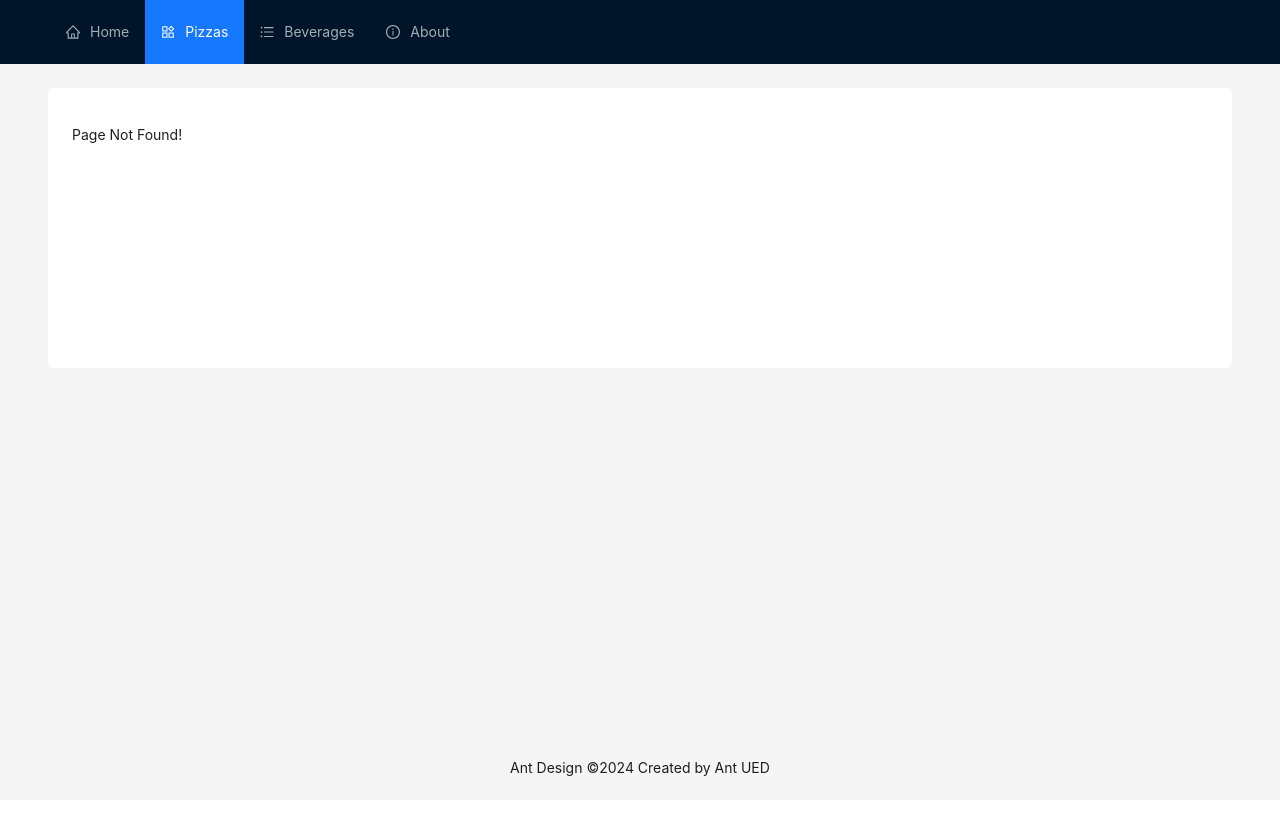
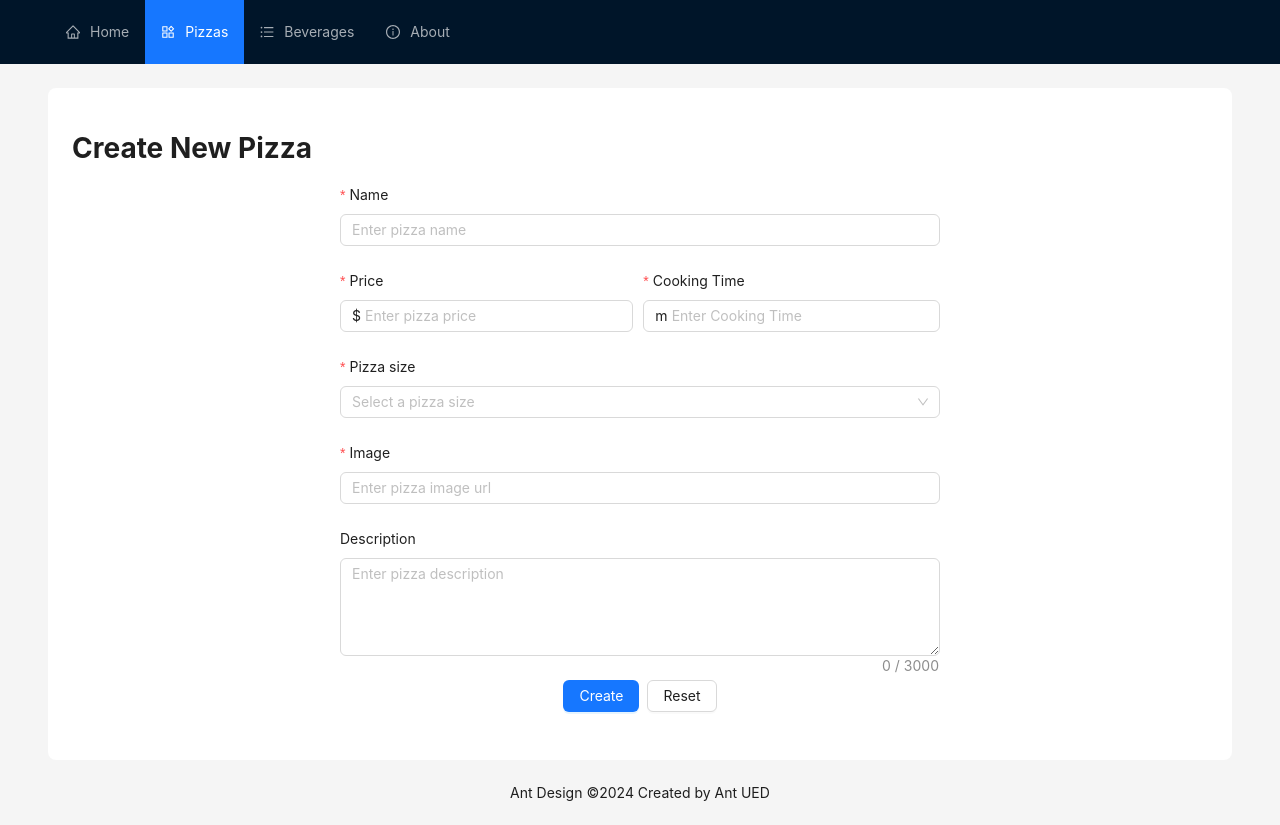
Before and after one commit to Artem0904/ReactPizzeria, a React (Create React App) app: page /pizzas/create in a window 1280 px wide. Before the commit this address had no page. Before the commit the page ends 800 px from the top, so only its background shows below. Built offline with nearby package versions, Linux system fonts and the light colour scheme; the HTML template or start-up script is replaced by a standard one.

Commit message:
Add create form

```diff
--- a/src/App.js
+++ b/src/App.js
@@ -1,6 +1,8 @@
 import React from 'react';
 import { BrowserRouter, Routes, Route, Outlet } from "react-router-dom";
 import Layout from './components/Layout';
+import Pizzas from './components/Pizzas';
+import CreateForm from './components/CreateForm';
 
 const App = () => {
   return (
@@ -8,7 +10,8 @@ const App = () => {
       <Routes>
         <Route path="/" element={<Layout />}>
           <Route index element={<p>Home</p>} />
-          <Route path="pizzas" element={<p>Pizzas</p>} />
+          <Route path="pizzas" element={<Pizzas/>}/>
+          <Route path="pizzas/create" element={<CreateForm />} />
           <Route path="beverages" element={<p>Beverages</p>} />
           <Route path="*" element={<p>Page Not Found!</p>} />
         </Route>
--- /dev/null
+++ b/src/components/CreateForm.js
@@ -0,0 +1,169 @@
+import React from 'react';
+import { Button, Checkbox, Form, Input, InputNumber, Select, Space, Upload } from 'antd';
+import TextArea from 'antd/es/input/TextArea';
+import { UploadOutlined } from '@ant-design/icons';
+const { Option } = Select;
+
+export default function CreateForm() {
+
+    const [form] = Form.useForm();
+
+    const onFinish = (values) => {
+        console.log(values);
+    };
+    const onReset = () => {
+        form.resetFields();
+    };
+    const normFile = (e) => {
+        if (Array.isArray(e)) {
+            return e;
+        }
+        return e?.file;
+    };
+
+    return (
+        <>
+            <h1>Create New Pizza</h1>
+            <Form
+                form={form}
+                name="control-hooks"
+                onFinish={onFinish}
+                style={{
+                    maxWidth: 600,
+                    margin: "auto"
+                }}
+                layout="vertical"
+            >
+                <Form.Item
+                    name="name"
+                    label="Name"
+                    rules={[
+                        {
+                            required: true,
+                        },
+                    ]}
+                    style={{
+                        flexGrow: 1
+                    }}
+
+                >
+                    <Input placeholder="Enter pizza name" />
+                </Form.Item>
+
+                <div style={col2}>
+
+                    <Form.Item
+                        name="price"
+                        label="Price"
+                        rules={[
+                            {
+                                required: true,
+                            },
+                        ]}
+                        style={{ flexGrow: 1 }}
+                    >
+                        <InputNumber
+                            style={{
+                                width: '100%',
+                            }}
+                            prefix="$"
+                            placeholder="Enter pizza price"
+                        />
+                    </Form.Item>
+
+                    <Form.Item
+                        name="cookingTimeMin"
+                        label="Cooking Time"
+                        rules={[
+                            {
+                                required: true,
+                            },
+                        ]}
+                        style={{ flexGrow: 1 }}
+                    >
+                        <InputNumber
+                            style={{
+                                width: '100%',
+                            }}
+                            prefix="m"
+                            placeholder="Enter Cooking Time"
+                        />
+                    </Form.Item>
+                </div>
+
+                <Form.Item
+                    name="pizzaSizeDiametr"
+                    label="Pizza size"
+                    rules={[
+                        {
+                            required: true,
+                        },
+                    ]}
+                >
+                    <Select
+                        placeholder="Select a pizza size"
+                        allowClear
+                    >
+                        <Option value="1">15</Option>
+                        <Option value="2">30</Option>
+                        <Option value="3">50</Option>
+                    </Select>
+                </Form.Item>
+
+                {/* <Form.Item
+                    name="imageUrl"
+                    label="Image"
+                    valuePropName="file"
+                    getValueFromEvent={normFile}
+                >
+                    <Upload>
+                        <Button icon={<UploadOutlined />}>Click to Choose a File</Button>
+                    </Upload>
+                </Form.Item> */}
+                <Form.Item
+                    name="imageUrl"
+                    label="Image"
+                    rules={[
+                        {
+                            required: true,
+                        },
+                    ]}
+                    style={{
+                        flexGrow: 1
+                    }}
+
+                >
+                    <Input placeholder="Enter pizza image url" />
+                </Form.Item>
+
+                <Form.Item
+                    name="description"
+                    label="Description"
+                >
+                    <TextArea rows={4}
+                        placeholder="Enter pizza description"
+                        minLength={10} maxLength={3000} showCount />
+                </Form.Item>
+
+                <Form.Item style={{
+                    textAlign: "center"
+                }}>
+
+                    <Space>
+                        <Button type="primary" htmlType="submit">
+                            Create
+                        </Button>
+                        <Button htmlType="button" onClick={onReset}>
+                            Reset
+                        </Button>
+                    </Space>
+                </Form.Item>
+            </Form>
+        </>
+    );
+};
+
+const col2 = {
+    display: "flex",
+    gap: 10
+}
--- a/src/components/Pizzas.js
+++ b/src/components/Pizzas.js
@@ -1,13 +1,14 @@
 import React, { useEffect, useState } from 'react';
 import { Button, message, Popconfirm, Rate, Space, Table, Tag } from 'antd';
+import { Link } from 'react-router-dom';
 
 const makeFirstUpper = (text) => {
     return text[0].toUpperCase() + text.slice(1);
 }
 
 const confirm = (id) => {
-    console.log("Deleting product: ", id);
-    message.success('Deleting product...');
+    console.log("Deleting pizza: ", id);
+    message.success('Deleting pizza...');
 };
 
 const columns = [
@@ -18,13 +19,13 @@ const columns = [
     },
     {
         title: 'Image',
-        dataIndex: 'thumbnail',
-        key: 'thumbnail',
-        render: (text) => <img style={imageStyles} src={text} alt='Product Image' />
+        dataIndex: 'imageUrl',
+        key: 'imageUrl',
+        render: (text) => <img style={imageStyles} src={text} alt='Pizza Image' />
     },
     {
         title: 'Name',
-        dataIndex: 'title',
+        dataIndex: 'name',
         key: 'name'
     },
     {
@@ -34,15 +35,15 @@ const columns = [
         render: (text) => <span>{text}$</span>
     },
     {
-        title: 'Category',
-        dataIndex: 'category',
-        key: 'category',
+        title: 'Pizza Size',
+        dataIndex: 'pizzaSizeDiametr',
+        key: 'pizzaSizeDiametr',
         render: (text) => <span>{makeFirstUpper(text)}</span>
     },
     {
-        title: 'Rating',
-        dataIndex: 'rating',
-        key: 'rating',
+        title: 'Cooking Time',
+        dataIndex: 'cookingTimeMin',
+        key: 'cookingTimeMin',
         render: (text) => <Rate allowHalf disabled defaultValue={text} />
     },
     {
@@ -52,8 +53,8 @@ const columns = [
             <Space size="middle">
                 <a>Show</a>
                 <Popconfirm
-                    title="Delete the task"
-                    description="Are you sure to delete this task?"
+                    title="Delete the pizza"
+                    description="Are you sure to delete this pizza?"
                     onConfirm={() => confirm(record.id)}
                     okText="Yes"
                     cancelText="No"
@@ -65,25 +66,32 @@ const columns = [
     },
 ];
 
-const api = "https://dummyjson.com/products";
+const api = "https://localhost:7283/api/Pizza/all";
 
 export default function Products() {
 
-    const [products, setProducts] = useState([]);
+    const [pizzas, setPizzas] = useState([]);
 
-    const loadProducts = async () => {
+    const loadPizzas = async () => {
         const response = await fetch(api);
         const data = await response.json();
+        console.log(response);
+        console.log(data);
 
-        setProducts(data.products);
+        setPizzas(data.pizzas);
     }
 
     useEffect(() => {
-        loadProducts();
+        loadPizzas();
     }, []);
 
     return (
-        <Table columns={columns} dataSource={products} pagination={{ pageSize: 5 }} />
+        <>
+            <Button style={{ marginBottom: 10 }} type="primary">
+                <Link to="create">Create New Pizza</Link>
+            </Button>
+            <Table columns={columns} dataSource={pizzas} pagination={{ pageSize: 5 }} rowKey="id" />
+        </>
     );
 }
 
```
